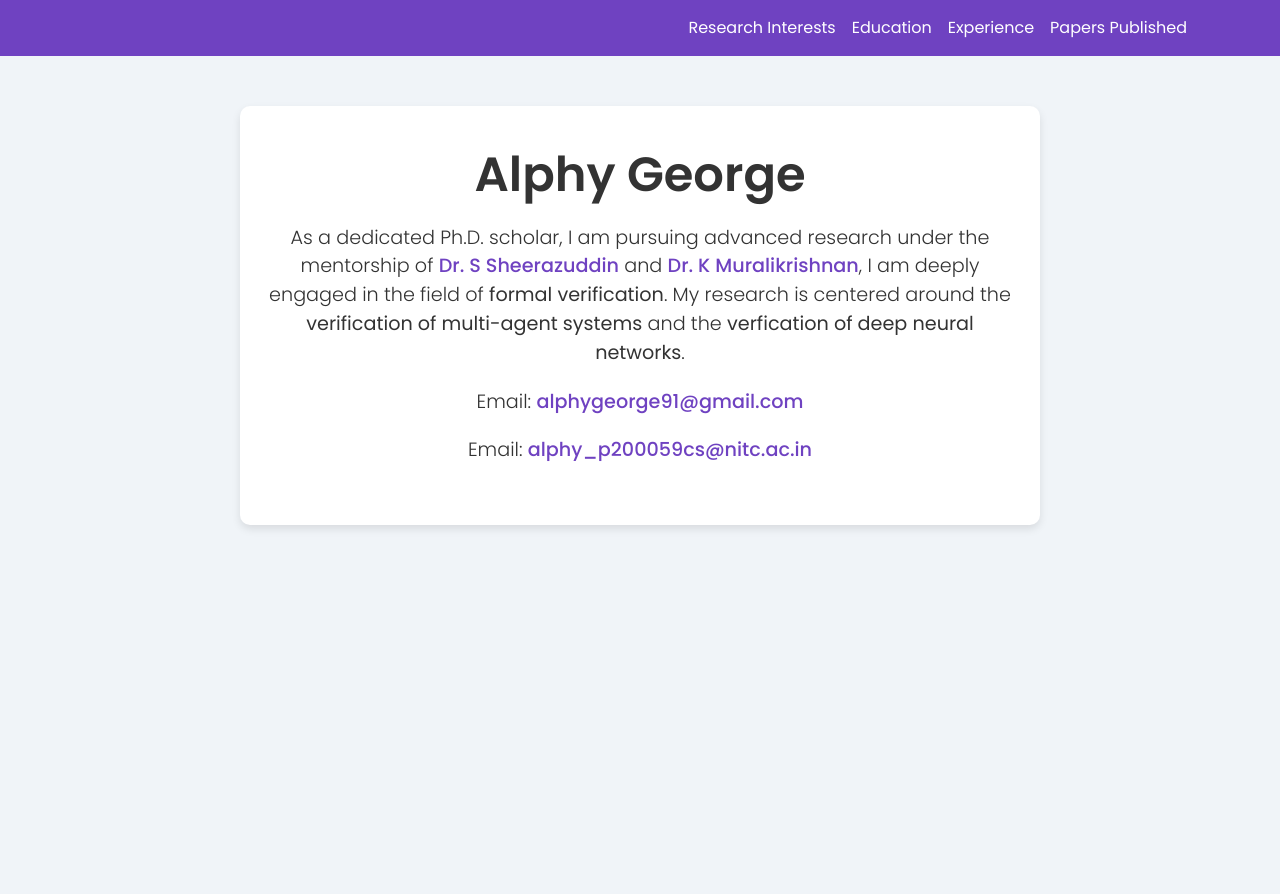
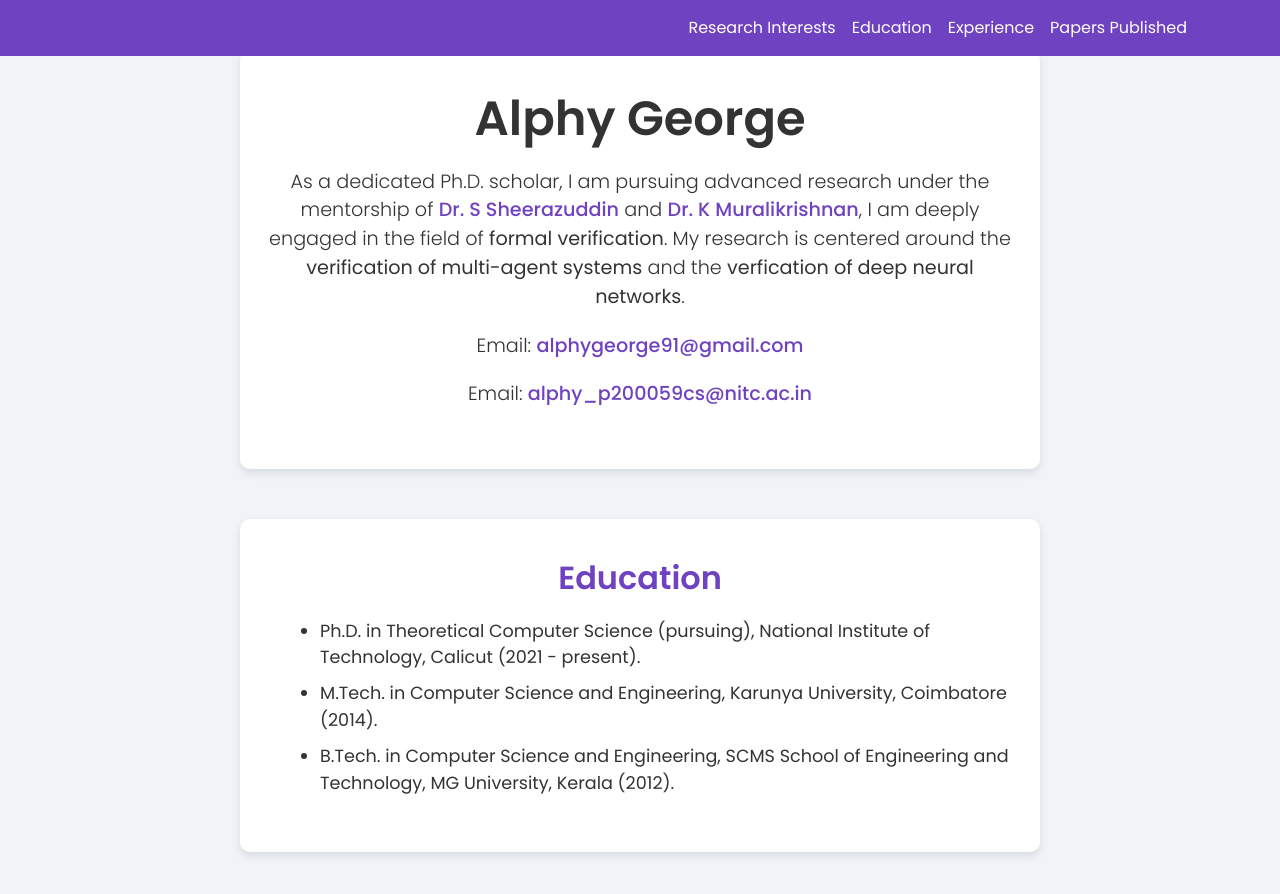
Before and after one commit to alphygeorgev/alphygeorgev.github.io, a plain HTML site: page index.html in a window 1280 px wide. Before the commit the page ends 800 px from the top, so only its background shows below. Drawn offline with nearby package versions, Linux system fonts and the light colour scheme.

Commit message:
Updatef index.html

```diff
--- a/index.html
+++ b/index.html
@@ -16,12 +16,9 @@
             font-family: 'Poppins', sans-serif;
             background-color: #f0f4f8; /* Nice light color */
             color: #333;
-            display: flex;
-            flex-direction: column;
-            align-items: center;
-            height: 100vh;
             margin: 0;
             padding: 0;
+            scroll-behavior: smooth; /* Smooth scrolling */
         }
         .navbar {
             background-color: #6f42c1;
@@ -40,7 +37,7 @@
             background-color: #ffffff; /* White background for contrast */
             box-shadow: 0 4px 8px rgba(0, 0, 0, 0.1); /* Subtle shadow for depth */
             border-radius: 10px;
-            margin-top: 50px; /* Adds space below the navigation bar */
+            margin: 50px auto; /* Centers the header with margin */
         }
         .header h1 {
             font-size: 3rem;
@@ -64,11 +61,34 @@
             font-size: 1rem;
             margin-top: 10px;
         }
+        .section {
+            padding: 40px 20px;
+            max-width: 800px;
+            margin: 0 auto 50px auto;
+            background-color: #ffffff;
+            box-shadow: 0 4px 8px rgba(0, 0, 0, 0.1);
+            border-radius: 10px;
+        }
+        .section h2 {
+            font-size: 2rem;
+            font-weight: 600;
+            margin-bottom: 20px;
+            text-align: center;
+            color: #6f42c1;
+        }
+        .section ul {
+            list-style-type: disc;
+            margin-left: 20px;
+        }
+        .section li {
+            margin-bottom: 10px;
+            font-size: 1.1rem;
+        }
     </style>
 </head>
 <body>
     <!-- Navbar -->
-    <nav class="navbar navbar-expand-lg">
+    <nav class="navbar navbar-expand-lg fixed-top">
         <div class="container">
             <button class="navbar-toggler" type="button" data-toggle="collapse" data-target="#navbarNav" aria-controls="navbarNav" aria-expanded="false" aria-label="Toggle navigation">
                 <span class="navbar-toggler-icon"><i class="fas fa-bars"></i></span>
@@ -76,24 +96,24 @@
             <div class="collapse navbar-collapse justify-content-end" id="navbarNav">
                 <ul class="navbar-nav">
                     <li class="nav-item">
-                        <a class="nav-link" href="research-interests.html">Research Interests</a>
+                        <a class="nav-link" href="#research-interests">Research Interests</a>
                     </li>
                     <li class="nav-item">
-                        <a class="nav-link" href="education.html">Education</a>
+                        <a class="nav-link" href="#education">Education</a>
                     </li>
                     <li class="nav-item">
-                        <a class="nav-link" href="experience.html">Experience</a>
+                        <a class="nav-link" href="#experience">Experience</a>
                     </li>
                     <li class="nav-item">
-                        <a class="nav-link" href="papers.html">Papers Published</a>
+                        <a class="nav-link" href="#papers">Papers Published</a>
                     </li>
                 </ul>
             </div>
         </div>
     </nav>
 
-    <!-- Main Content Section -->
-    <div class="header">
+    <!-- About Me Section -->
+    <div class="header" id="about">
         <h1>Alphy George</h1>
         <p>
             As a dedicated Ph.D. scholar, I am pursuing advanced research under the mentorship of
@@ -108,6 +128,16 @@
         </div>
     </div>
 
+    <!-- Education Section -->
+    <div class="section" id="education">
+        <h2>Education</h2>
+        <ul>
+            <li>Ph.D. in Theoretical Computer Science (pursuing), National Institute of Technology, Calicut (2021 - present).</li>
+            <li>M.Tech. in Computer Science and Engineering, Karunya University, Coimbatore (2014).</li>
+            <li>B.Tech. in Computer Science and Engineering, SCMS School of Engineering and Technology, MG University, Kerala (2012).</li>
+        </ul>
+    </div>
+
     <!-- Bootstrap JS and dependencies -->
     <script src="https://code.jquery.com/jquery-3.5.1.slim.min.js"></script>
     <script src="https://cdn.jsdelivr.net/npm/@popperjs/core@2.4.4/dist/umd/popper.min.js"></script>
```
